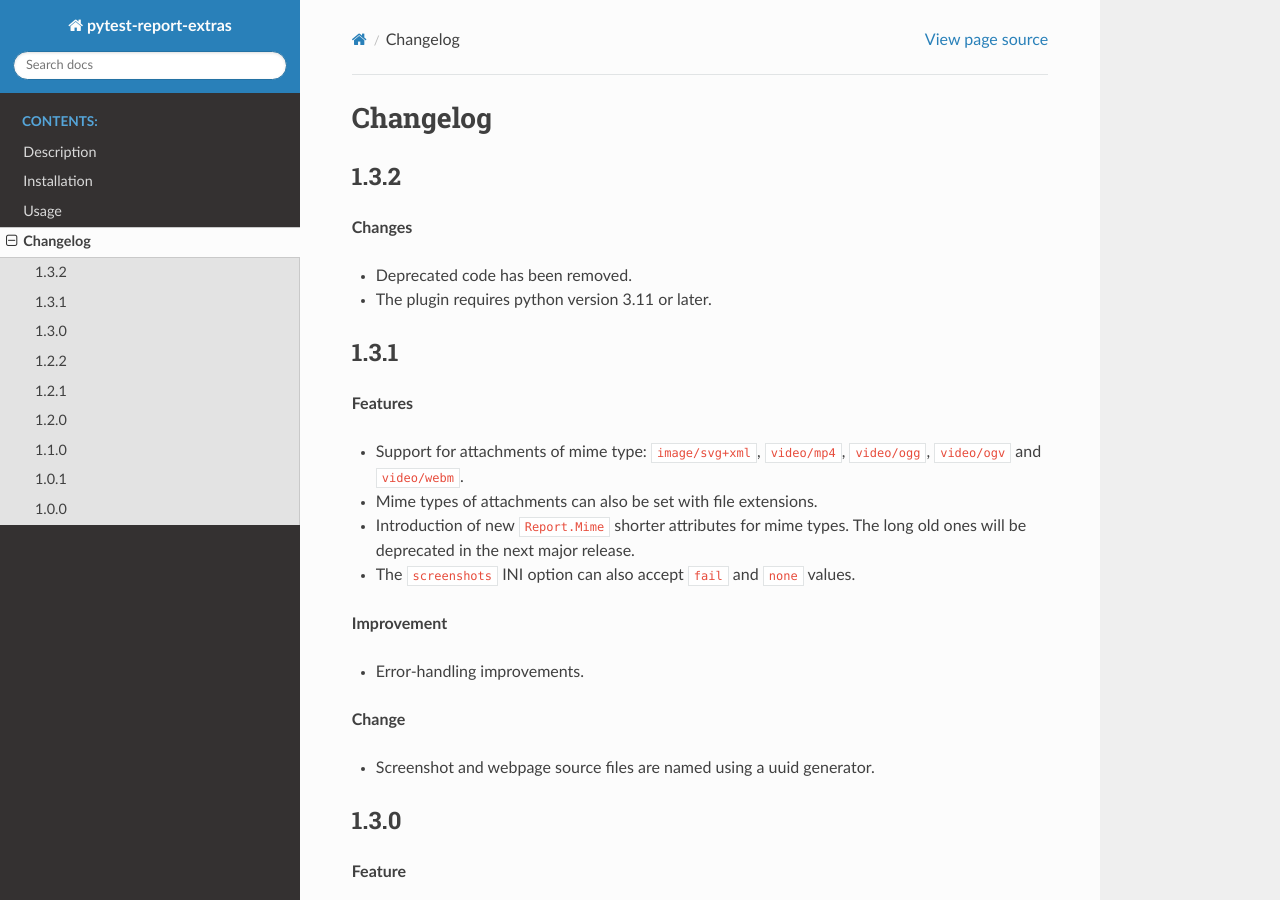
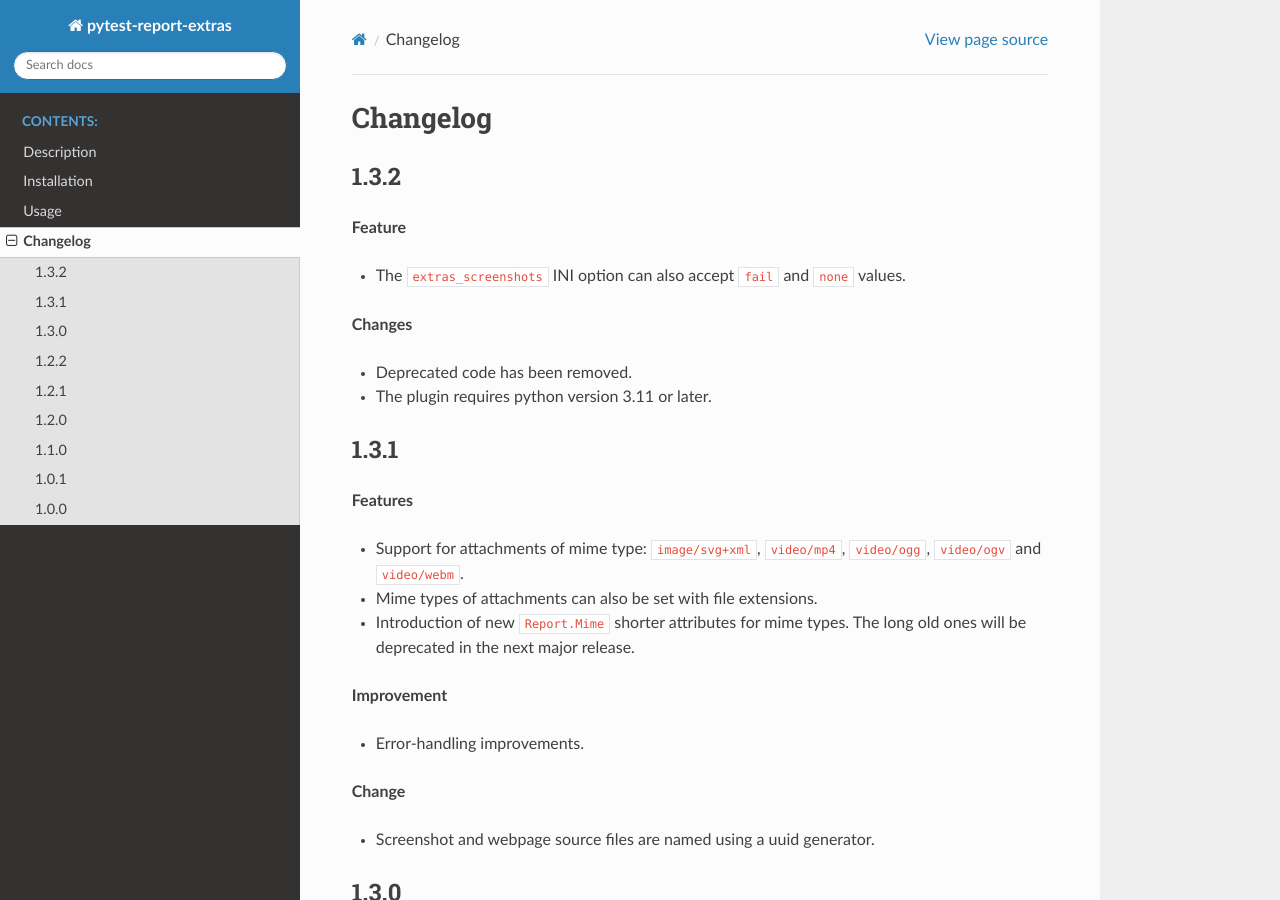
Before and after one commit to harmin-parra/pytest-report-extras, a Sphinx documentation site: the page built from docs/changelog.rst, in a window 1280 px wide and 900 px high. Built offline with Sphinx 7.4.7 and the Read the Docs theme 3.1.0, drawn with Linux system fonts in a browser that asks for light colours; some of the changed lines change nothing that is shown.

Commit message:
update docs

```diff
--- a/docs/changelog.rst
+++ b/docs/changelog.rst
@@ -5,6 +5,10 @@
 
 1.3.2
 =====
+
+**Feature**
+
+* The ``extras_screenshots`` INI option can also accept ``fail`` and ``none`` values.
 
 **Changes**
 
@@ -20,7 +24,6 @@
 * Support for attachments of mime type: ``image/svg+xml``, ``video/mp4``, ``video/ogg``, ``video/ogv`` and ``video/webm``.
 * Mime types of attachments can also be set with file extensions.
 * Introduction of new ``Report.Mime`` shorter attributes for mime types. The long old ones will be deprecated in the next major release.
-* The ``screenshots`` INI option can also accept ``fail`` and ``none`` values.
 
 **Improvement**
 
```
